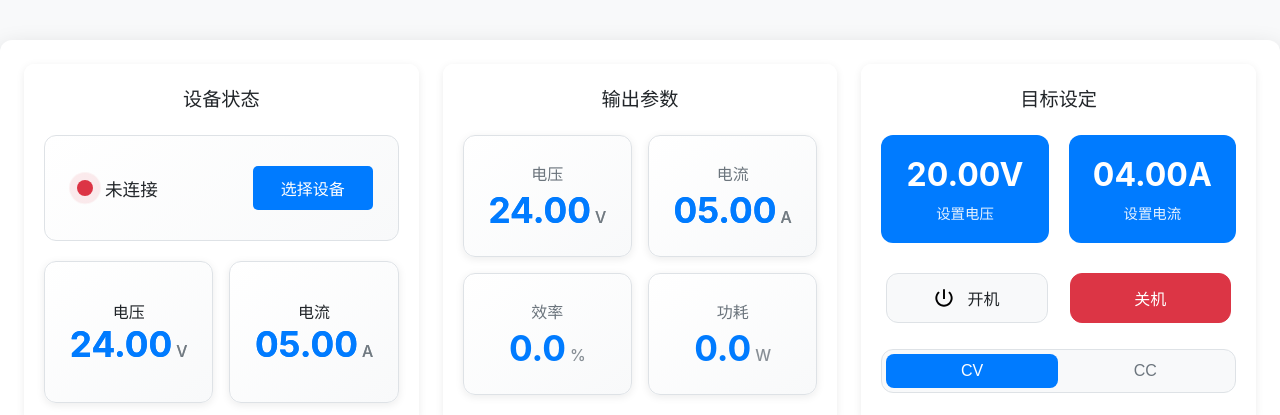
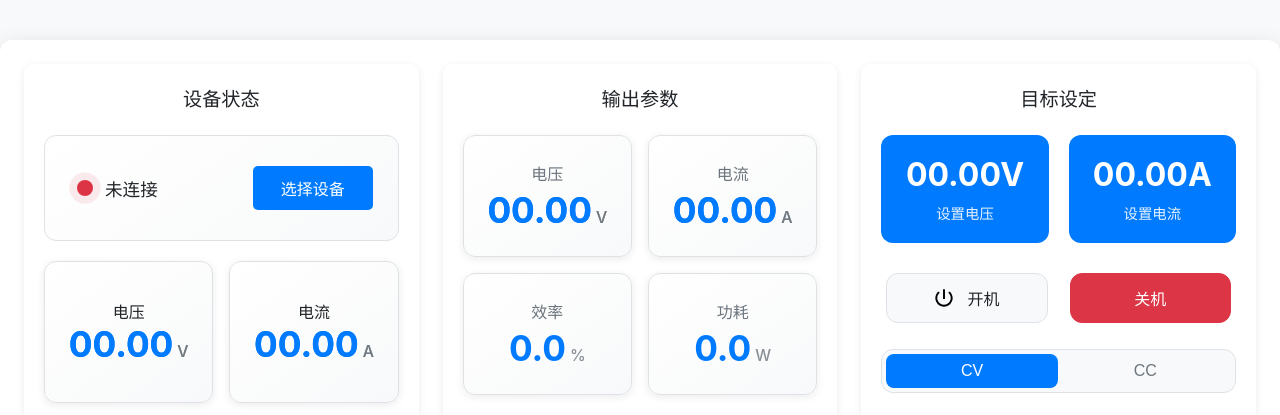
Before and after one commit to xiaowine/power-control, a Vue app: page / in a window 1280 px wide. Shown: the top 415 px of the page. Built offline with nearby package versions, Linux system fonts and the light colour scheme; a web font is replaced by a local one.

Commit message:
默认值改为0

```diff
--- a/src/App.vue
+++ b/src/App.vue
@@ -61,12 +61,12 @@ import config from "../package.json";
 const device = ref();
 const output = ref();
 
-const inputVoltage = ref<number>(24.0);
-const inputCurrent = ref<number>(5.0);
-const outputVoltage = ref<number>(24.0);
-const outputCurrent = ref<number>(5.0);
-const targetVoltage = ref<number>(20.0);
-const targetCurrent = ref<number>(4.0);
+const inputVoltage = ref<number>(0);
+const inputCurrent = ref<number>(0);
+const outputVoltage = ref<number>(0);
+const outputCurrent = ref<number>(0);
+const targetVoltage = ref<number>(0);
+const targetCurrent = ref<number>(0);
 
 const workStatus = ref<number>(0);
 const runMode = ref<number>(0); //buck boost mix
--- a/src/components/Device.vue
+++ b/src/components/Device.vue
@@ -58,15 +58,15 @@ import { showAlert } from "@/utils/dialog";
 import { formatNumber, dataParse, calculateChecksum } from "@/utils/tools";
 import { REALITY_I, REALITY_V, ReportType } from "@/types";
 
-defineProps<{
+const props = defineProps<{
   inputVoltage: number;
   inputCurrent: number;
 }>();
 
 const emit = defineEmits();
 
-const oldInputVoltage = ref<number>(24.0);
-const oldInputCurrent = ref<number>(5.0);
+const oldInputVoltage = ref<number>(props.inputVoltage);
+const oldInputCurrent = ref<number>(props.inputCurrent);
 
 // 设备连接状态
 const device = ref<SerialPort>();
--- a/src/components/Output.vue
+++ b/src/components/Output.vue
@@ -53,19 +53,19 @@
 import { ref } from "vue";
 import { formatNumber, formatValue } from "@/utils/tools";
 
-const oldVoltage = ref<number>(24.0);
-const oldCurrent = ref<number>(5.0);
-const efficiency = ref<number>(0.0);
-const power = ref<number>(0.0);
-const voltageAnimation = ref<HTMLElement>();
-const currentAnimation = ref<HTMLElement>();
-
 const props = defineProps<{
   inputVoltage: number;
   inputCurrent: number;
   outputVoltage: number;
   outputCurrent: number;
 }>();
+
+const oldVoltage = ref<number>(props.inputVoltage);
+const oldCurrent = ref<number>(props.inputCurrent);
+const efficiency = ref<number>(0.0);
+const power = ref<number>(0.0);
+const voltageAnimation = ref<HTMLElement>();
+const currentAnimation = ref<HTMLElement>();
 
 const updateOutputVoltage = (newValue: number): void => {
   const old = oldVoltage;
```
